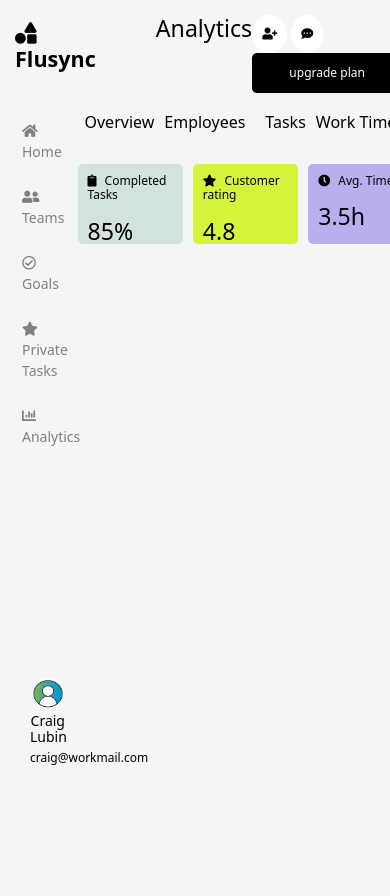
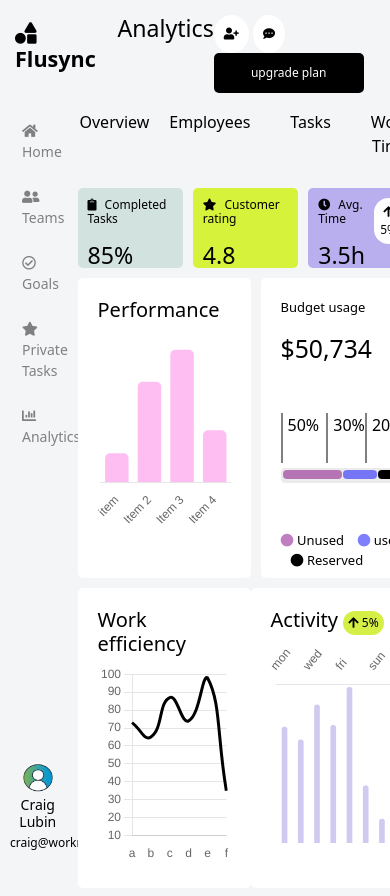
Before and after one commit to MarioWaruii/IT, a plain HTML site: page Challenge/recreate2.html in a window 390 px wide. Shown: the top 896 px of the page. Before the commit the page ends 844 px from the top, so only its background shows below. Drawn offline with nearby package versions, Linux system fonts and the light colour scheme.

Commit message:
some changes to responsiveness and new additions

```diff
--- a/Challenge/CSS/recreate2.css
+++ b/Challenge/CSS/recreate2.css
@@ -31,13 +31,14 @@ body{
     background-color: black;
     width:150px;
     height:40px;
+    margin-right: 20px;
 }
 #upgrade a{
     color:#fff
 }
 .Header h3{
     font-weight: 500;
-    margin-left: 60px;
+    margin-left: 6%;
 }
 .Header h4{
     position: relative;
@@ -56,7 +57,7 @@ nav{
     padding: 0;
     margin: 0;
     width:15%;
-    height: 80vh;
+    height: 90vh;
     flex-direction: column;
 }
 
@@ -95,7 +96,6 @@ nav li{
 .profile{
 
     margin-top: auto;
-    margin-left: 20px;
     text-align: center;
 }
 .profile img{
@@ -131,7 +131,7 @@ nav li{
 .top ul{
     display: inline-flex;
     list-style: none;
-    margin-left: -25px;
+    margin-left: -30px;
     text-align: center;
 
 }
@@ -143,7 +143,7 @@ nav li{
 }
 .firstCard1{
     background-color: #d2e2df;
-    width: 300px;
+    width: 362px;
     height: 80px;
     color: #000;
     padding: 10px;
@@ -151,7 +151,7 @@ nav li{
     margin-right: 10px;
 }
 .firstCard1 h5{
-    font-weight: 500;
+    font-weight: 300;
     font-size: 12px;
 }
 .firstCard1 h3{
@@ -159,7 +159,7 @@ nav li{
 }
 .firstCard2{
     background-color: #d6f23a;
-    width: 300px;
+    width: 362px;
     height: 80px;
     color: #000;
     padding: 10px;
@@ -167,7 +167,7 @@ nav li{
     margin-right: 10px;
 }
 .firstCard2 h5{
-    font-weight: 500;
+    font-weight: 300;
     font-size: 12px;
 }
 .firstCard2 h3{
@@ -175,19 +175,33 @@ nav li{
 }
 .firstCard3{
     background-color: #B9Afee;
-    width: 300px;
+    width: 362px;
     height: 80px;
     color: #000;
     padding: 10px;
     border-radius: 5px;
     margin-right: 10px;
+    display: flex;
 }
 .firstCard3 h5{
-    font-weight: 500;
+    font-weight: 300;
     font-size: 12px;
 }
 .firstCard3 h3{
     margin-top: 15px;
+}
+.cardthreebtn{
+    margin-left: auto;
+
+}
+#btn1{
+    background-color: #fff;
+    border: none;
+    color: #000;
+    font-size: 12px;
+    padding: 5px;
+    border-radius: 200px;
+    cursor: pointer;
 }
 
 
@@ -211,3 +225,118 @@ nav li{
   .dropdown-menu div:hover {
     background-color: #f0f0f0;
   }
+.firstCharts{
+    display:flex;
+    gap: 10px;
+    width: 100%;
+    margin-top: 10px;
+}
+.firstChart1 {
+    background-color: #fff;
+    border-radius: 5px;
+    padding: 20px;
+    width: 50%;
+    height: 300px;
+}
+.firstChart2{
+    background-color: #fff;
+    border-radius: 5px;
+    padding: 20px;
+    width: 48%;
+    height: 300px;
+}
+.firstChart2 p{
+    font-size: 13px;
+    font-weight: 400;
+}
+.proGress{
+    display: flex;
+    flex-direction: row;
+    width: 100%;
+    margin-top: 50px;
+}
+.fifty{
+    flex-basis: 50%;
+    border-left: 2px solid gray;
+    height: 50px;
+    padding-left: 5px;
+    font-weight: 500;
+}
+.thrity{
+    flex-basis: 30%;
+    border-left: 2px solid gray;
+    height: 50px;
+    padding-left: 5px;
+    font-weight: 500;
+}
+.twenty{
+    flex-basis: 20%;
+    border-left: 2px solid gray;
+    height: 50px;
+    padding-left: 5px;
+    font-weight: 500;
+}
+.progress-bar{
+    width:100%;
+    height: 15px;
+    padding: 2px;
+    background-color: rgba(95, 94, 95, 0.122);
+    border-radius: 4px;
+    margin-top: 5px;
+    display:   flex;
+    flex-direction: row;
+}
+.fiveZero{
+    flex-basis: 49%;
+    background-color: purple;
+    opacity: 0.5;
+    height: 80%;
+    border-radius: 4px;
+
+}
+.threeZero{
+    flex-basis: 29%;
+    background-color: blue;
+    opacity: 0.5;
+    height: 80%;
+    border-radius: 4px;
+    margin-left: 1px;
+    margin-right: 1px;
+}
+.twoZero{
+    flex-basis: 19%;
+
+    background-color: black;
+    height: 80%;
+    border-radius: 4px;
+}
+.secondCharts{
+    display: flex;
+    flex-direction: row;
+    width: 100%;
+    margin-top: 10px;
+}
+#btn2{
+    background-color: #d5ef47;
+    border: none;
+    color: #000;
+    font-size: 12px;
+    padding: 5px;
+    border-radius: 200px;
+    cursor: pointer;
+    font-weight: 500;
+}
+.secondChart1{
+    background-color: #fff;
+    border-radius: 5px;
+    padding: 20px;
+    width: 50%;
+    height: 300px;
+}
+.secondChart2{
+    background-color: #fff;
+    border-radius: 5px;
+    padding: 20px;
+    width: 48%;
+    height: 300px;
+}
--- a/Challenge/recreate2.html
+++ b/Challenge/recreate2.html
@@ -48,9 +48,9 @@
             <div class="top">
                 <ul>
                     <a href="#"> <li >Overview</li></a>
-                    <a href="#"> <li style="margin-right:10px; margin-left: 10px;">Employees</li></a>
-                    <a href="#"> <li style="margin-right:10px; margin-left: 10px;">Tasks</li></a>
-                    <a href="#"> <li>Work Time</li></a>
+                    <a href="#"> <li style="margin-right:20px; margin-left: 20px;">Employees</li></a>
+                    <a href="#"> <li style="margin-right:20px; margin-left: 20px;">Tasks</li></a>
+                    <a href="#"> <li style="margin-right: 20px; padding-left: 20px;">Work Time</li></a>
                 </ul>
             </div>
             <div class="firstCards">
@@ -71,19 +71,73 @@
                     </h3>
                 </div>
                 <div class="firstCard3">
+                   <div>
                     <h5>
                         <span class="fas fa-clock" style="padding-right:5px;"></span> Avg. Time
                     </h5>
                     <h3>
                         3.5h
                     </h3>
+                   </div>
+                    <div class="cardthreebtn">
+                        <button type="button"  id="btn1"> <span class="fas fa-arrow-up"></span> 5% </button>
+                    </div>
                 </div>
             </div>
 
-              </div>
+          <div class="firstCharts">
+                <div class="firstChart1">
+                        <h5>Performance</h5>
+                    <div>
+                        <canvas width="400" height="200" id="chart1"></canvas>
+                    </div>
+
+                </div>
+
+                <div class="firstChart2">
+                    <p>Budget usage</p>
+                    <h2>$50,734</h2>
+                    <div class="proGress">
+                            <div class="fifty">50%</div>
+                            <div class="thrity">30%</div>
+                            <div class="twenty">20%</div>
+                    </div>
+                    <div class="progress-bar">
+                        <div class="fiveZero"></div>
+                        <div class="threeZero"></div>
+                        <div class="twoZero"></div>
+                    </div>
+                    <br>
+                    <br>
+                    <p><span class="fas fa-circle" style="font-size: 13px; color: purple; opacity: 0.5;"></span> Unused
+                    <span class="fas fa-circle" style="font-size: 13px; color: blue; margin-left: 10px; opacity: 0.5;"></span> used
+                    <span class="fas fa-circle" style="font-size: 13px; color: black; margin-left: 10px;"></span> Reserved  </p>
+                </div>
+          </div>
+          <div class="secondCharts">
+                <div class="secondChart1">
+                    <h5>Work efficiency</h5>
+                    <div>
+                        <canvas width="400" height="200" id="chart2"></canvas>
+                    </div>
+                </div>
+
+                <div class="secondChart2">
+                    <h5>Activity <span> <button type="button"  id="btn2"> <span class="fas fa-arrow-up"></span> 5% </button></span></h5>
+                    <div>
+                        <canvas width="400" height="200" id="chart3"></canvas>
+                    </div>
+                </div>
+
+          </div>
         </div>
+
 
     </section>
 
+    <script src="https://cdn.jsdelivr.net/npm/chart.js@4.4.9/dist/chart.umd.min.js"></script>
+
+    <script src="recreate2.js"></script>
+    <script src="CSS\bootstrap-5.1.3-dist\js\bootstrap.bundle.min.js"></script>
 </body>
 </html>
--- /dev/null
+++ b/Challenge/recreate2.js
@@ -0,0 +1,183 @@
+/*const ctx = document.getElementById('chart1');
+const chart1 = new Chart(ctx, {
+    type: 'bar',
+    data: {
+        labels: ['January', 'February', 'March', 'April'],
+        datasets: [{
+            label: 'Data',
+            data: [65, 59, 80, 81],
+            fill: true,
+            backgroundColor: 'rgb(0, 0, 0,1)',
+            borderColor: 'rgb(0, 0, 0)',
+            tension: 0.1
+        }]
+    },
+    options: {
+        responsive: true,
+        plugins: {
+            legend: {
+                position: 'top',
+            },
+
+        }
+    }
+});
+const options = {
+    maintainaspectratio: false,
+}
+chart1.resize(300, 150);*/
+
+
+
+const data = {
+    labels: ["item", "Item 2", "Item 3", "Item 4"],
+    datasets: [{
+        data: [19, 66, 87, 34],
+        backgroundColor: ['#febef1'],
+        borderRadius: 5,
+    }],
+
+};const config = {
+type: 'bar',
+data: data,
+label: 'Data',
+options: {
+    scales: {
+        y: {
+            max: 100,
+            ticks: {
+                callback: value => `${value}%`
+            },
+            display: false,
+            grid: {
+                display: false
+            }
+        },
+        x:{
+            grid:{
+                display: false
+            }
+        }
+    },
+    plugins: {
+        legend: {
+            display: false,
+            position: 'top',
+        },
+        tooltip: {
+            callbacks: {
+                label: context => `${context.raw}%`
+            }
+        }
+    },
+    responsive: true,
+    maintainAspectRatio: false,
+
+
+}
+};
+
+
+new Chart(
+document.getElementById('chart1'),
+config
+);
+const ctx = document.getElementById('chart2');
+const chart2 = new Chart(ctx, {
+    type: 'line',
+    data: {
+        labels: ['a', 'b', 'c', 'd', 'e', 'f',],
+        datasets: [{
+            data: [73, 65, 87, 74, 98, 35, 10],
+            fill: false,
+            backgroundColor: 'rgb(0, 0, 0,1)',
+            borderColor: 'rgb(0, 0, 0)',
+            tension: 0.5
+        }]
+    },
+    options: {
+        responsive: true,
+        maintainAspectRatio: false,
+        scales: {
+            y: {
+                display: true,
+                grid: {
+                    display: true
+                }
+            },
+            x:{
+                grid:{
+                    display: false
+                }
+            }
+        },
+        elements: {
+            point: {
+                radius: 0
+            }
+        },
+        plugins: {
+            legend: {
+                display: false,
+                position: 'top',
+            },
+
+        }
+    }
+});
+const options = {
+    maintainaspectratio: false,
+}
+
+const ctx2 = document.getElementById('chart3');
+const chart3 = new Chart(ctx2, {
+    type: 'bar',
+    data: {
+        labels: ['mon', 'tue', 'wed', 'thu', 'fri', 'sat', 'sun'],
+        datasets: [{
+            data: [73, 65, 87, 74, 98, 36, 15],
+            fill: false,
+            backgroundColor: '#d0c9f0',
+            borderColor: 'rgb(0, 0, 0)',
+            tension: 0.5,
+            borderRadius: 10,
+            barThickness: 5,
+        }]
+    },
+    options: {
+        responsive: true,
+        maintainAspectRatio: false,
+        scales: {
+            y: {
+
+                max: 100,
+                ticks: {
+                    callback: function(value,index) {
+                        const labels = ['25%', '50%', '75%', '100%'];
+                        return labels[index];
+                    },
+                },
+                display: false,
+                grid: {
+                    display: true
+                }
+            },
+            x:{
+                position: 'top',
+                grid:{
+                    display: false
+                },
+                stacked: false,
+
+            },
+
+        },
+        plugins: {
+            legend: {
+                display: false,
+                position: 'top',
+            },
+
+        }
+    }
+});
```
